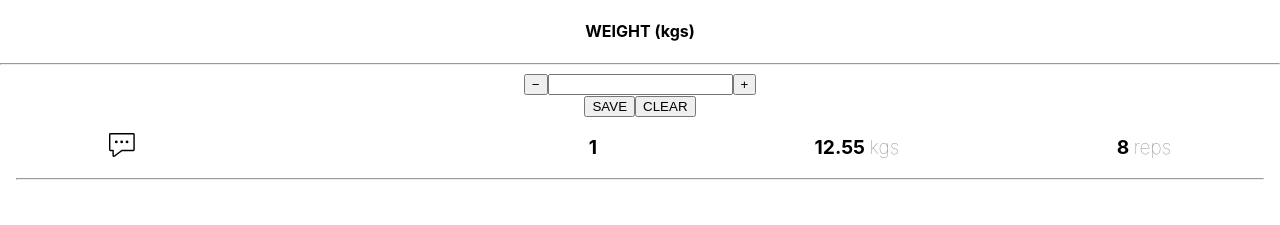
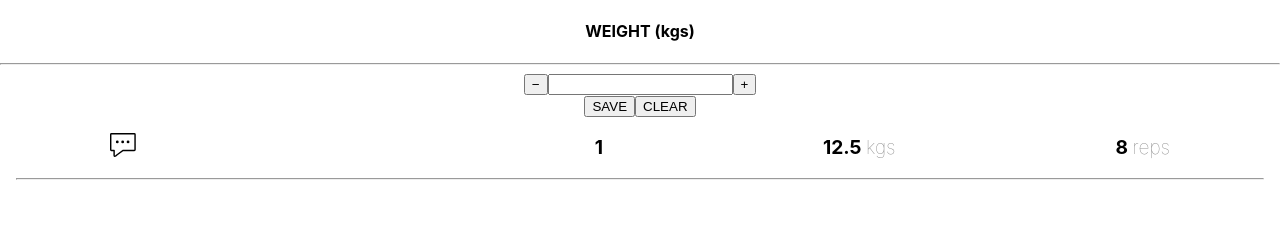
Before and after one commit to yashsharman/track-fit, a React (Create React App) app: page / in a window 1280 px wide. Shown: the top 225 px of the page. Built offline with nearby package versions, Linux system fonts and the light colour scheme; some icons are missing.

Commit message:
commit 4

```diff
--- a/src/component/savedProgress/SavedProgress.component.jsx
+++ b/src/component/savedProgress/SavedProgress.component.jsx
@@ -11,7 +11,7 @@ function SavedProgress() {
             <div className="comment-icon"><EmptyCommentIcon className='icons'/></div>
             <div className="pr-container"><EmptyPrIcon className='icons'/></div>
             <div className="display-set"><b>1</b></div>
-            <div className="display-weight"><b>12.55 </b><span className='light-text'>kgs</span></div>
+            <div className="display-weight"><b>12.5 </b><span className='light-text'>kgs</span></div>
             <div className="display-reps"><b>8 </b><span className='light-text'>reps</span></div>
         </div>
             <hr />
```
